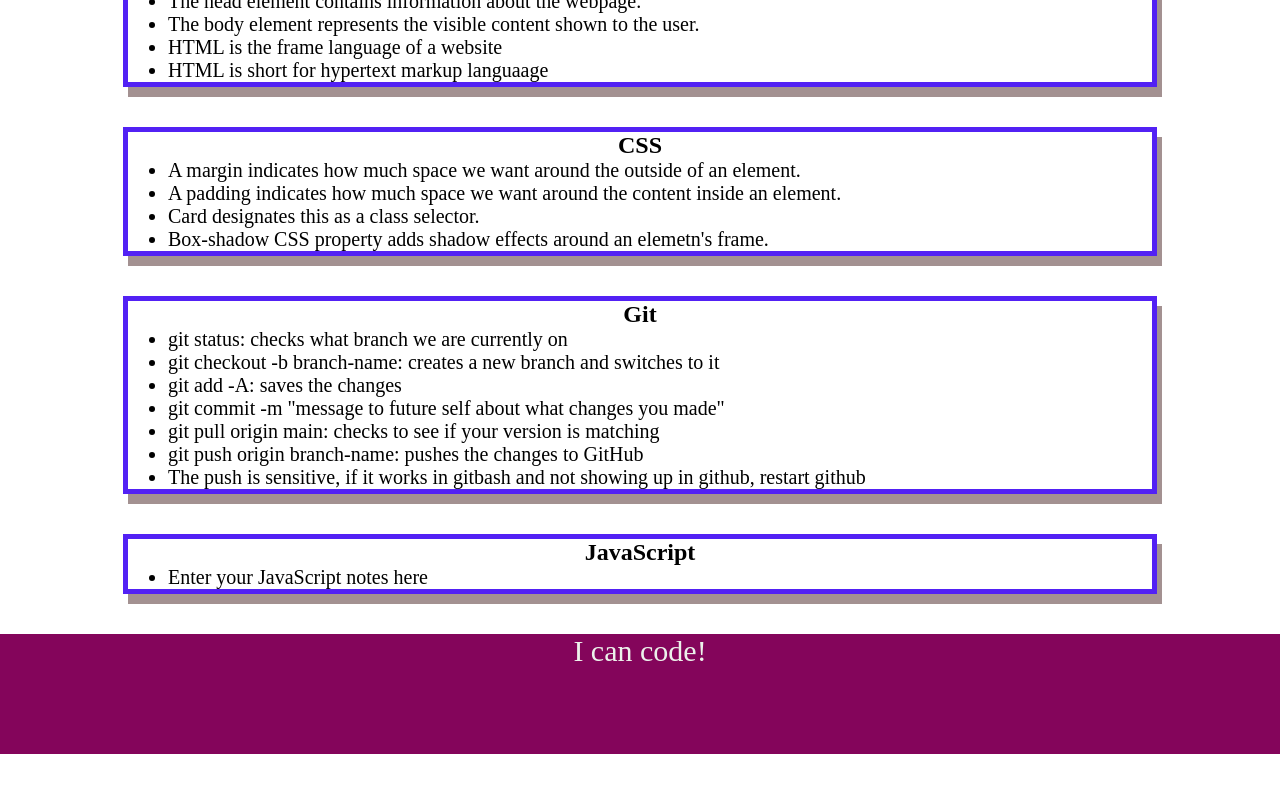
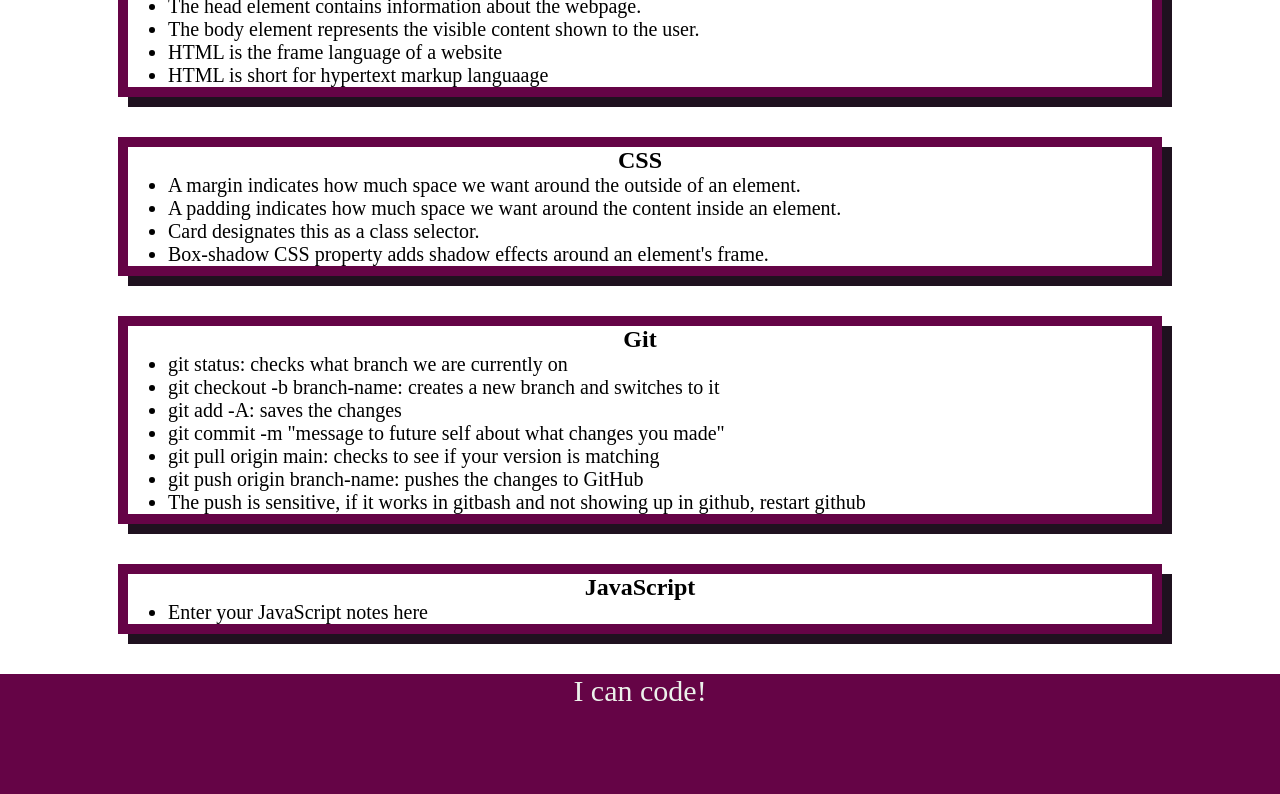
Before and after one commit to Fhickman24/prework-study-guide, a plain HTML site: page index.html in a window 1280 px wide. Shown: the part 202-996 px from the top of the page. Before the commit the page ends 956 px from the top, so only its background shows below. Drawn offline with Linux system fonts and the light colour scheme.

Commit message:
made more changes in the css file after I pushed it to GitHub, need to update and commit new look now to avoid merging conflicts later

```diff
--- a/assets/style.css
+++ b/assets/style.css
@@ -7,7 +7,7 @@ header,
 footer {
  width: 100%;
  height: 120px;
- background-color: rgb(132, 5, 91);
+ background-color: rgb(101, 4, 70);
  color: rgb(236, 242, 235);
 }
 
@@ -37,6 +37,6 @@ p {
   .card {
     width: 80%;
     margin: 40px auto;
-    border: 5px solid rgb(82, 33, 244);
-    box-shadow: 5px 10px #a39191;
+    border: 10px solid rgb(101, 4, 70);
+    box-shadow: 10px 10px #1f111f;
   }
--- a/index.html
+++ b/index.html
@@ -30,7 +30,7 @@
         <li>A margin indicates how much space we want around the outside of an element.</li>
         <li>A padding indicates how much space we want around the content inside an element.</li>
         <li>Card designates this as a class selector. </li>
-        <li>Box-shadow CSS property adds shadow effects around an elemetn's frame.</li>
+        <li>Box-shadow CSS property adds shadow effects around an element's frame.</li>
      </ul>
 
       </section>
```
